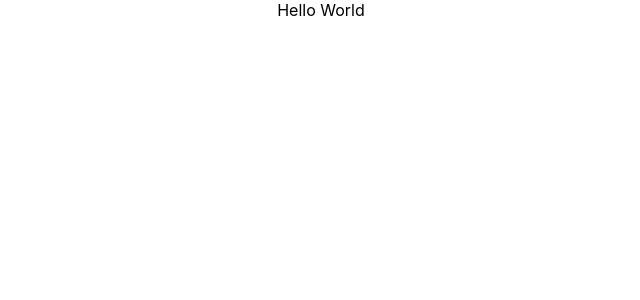
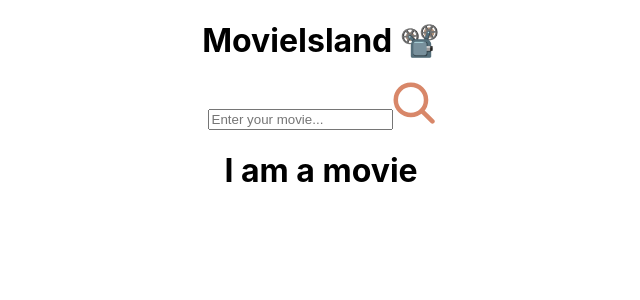
Before and after one commit to Lu-Smith/react-movie-app-luna-smith, a React (Create React App) app: page / in a window 1280 px wide. Shown: the top 300 px of the page, without its empty margins (319-959 px from the left). Built offline with nearby package versions, Linux system fonts and the light colour scheme.

Commit message:
Added main elements

```diff
--- a/src/App.js
+++ b/src/App.js
@@ -1,10 +1,17 @@
 
 import './App.css';
+import SearchLogo from "./search.svg";
+import MovieCard from "./MovieCard";
 
 function App() {
   return (
     <div className="App">
-         Hello World
+         <h1>MovieIsland <span>📽️</span></h1>
+         <div className='search'>
+           <input type="text" placeholder='Enter your movie...' />
+           <img src={SearchLogo} alt="search logo" />
+         </div>
+         <MovieCard />
     </div>
   );
 }
--- /dev/null
+++ b/src/MovieCard.jsx
@@ -0,0 +1,10 @@
+import React from "react";
+import "./MovieCard.css";
+
+const MovieCard = () => {
+    return (
+        <h1>I am a movie</h1>
+    );
+}
+
+export default MovieCard;
```
Also changed, not shown: src/MovieCard.css (added), src/search.svg (added).
